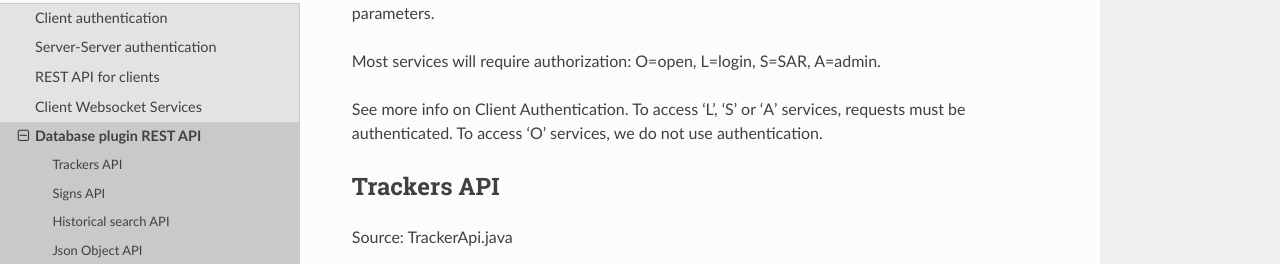
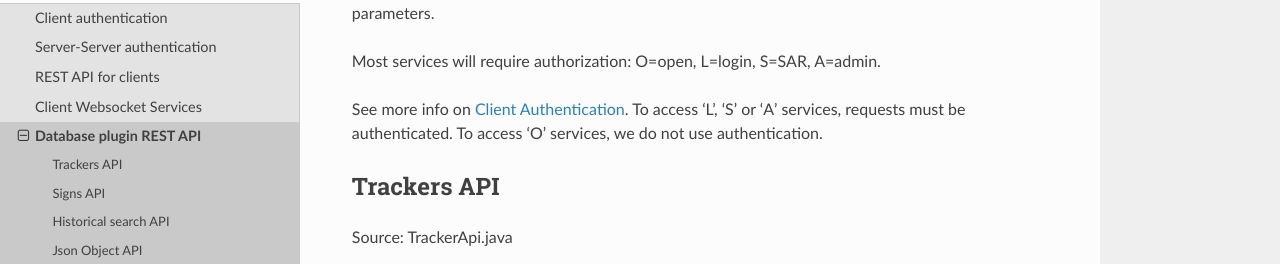
Before and after one commit to joakimsk/docs, a Sphinx documentation site: the page built from docs/restapi2.rst, in a window 1280 px wide and 900 px high. Shown: the part 326-590 px from the top of the window. Built offline with Sphinx 7.4.7 and the Read the Docs theme 2.0.0, drawn with Linux system fonts in a browser that asks for light colours; part of the change alters nothing that is shown.

```diff
--- a/docs/restapi2.rst
+++ b/docs/restapi2.rst
@@ -8,7 +8,7 @@ The URL identifies the resource (or service) to be invoked. For REST APIs, the U
 
 Most services will require authorization: O=open, L=login, S=SAR, A=admin.
 
-See more info on Client Authentication. To access ‘L’, ‘S’ or ‘A’ services, requests must be authenticated. To access ‘O’ services, we do not use authentication.
+See more info on `Client Authentication <https://polaricserver.readthedocs.io/en/latest/clientauth.html#client-authentication>`_. To access ‘L’, ‘S’ or ‘A’ services, requests must be authenticated. To access ‘O’ services, we do not use authentication.
 
 
 Trackers API
```
